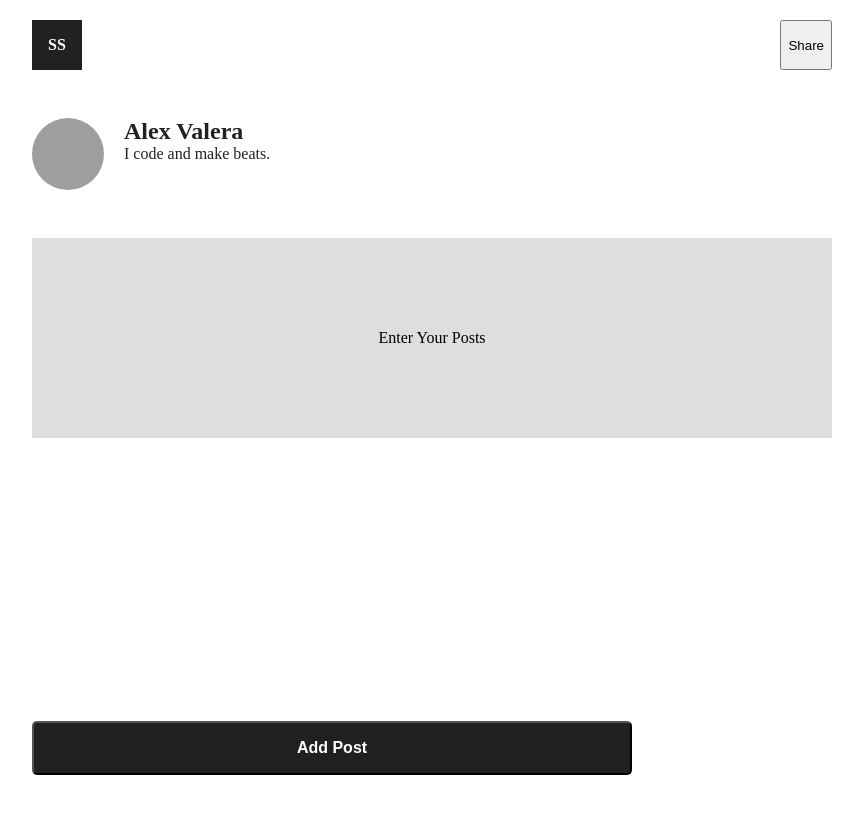
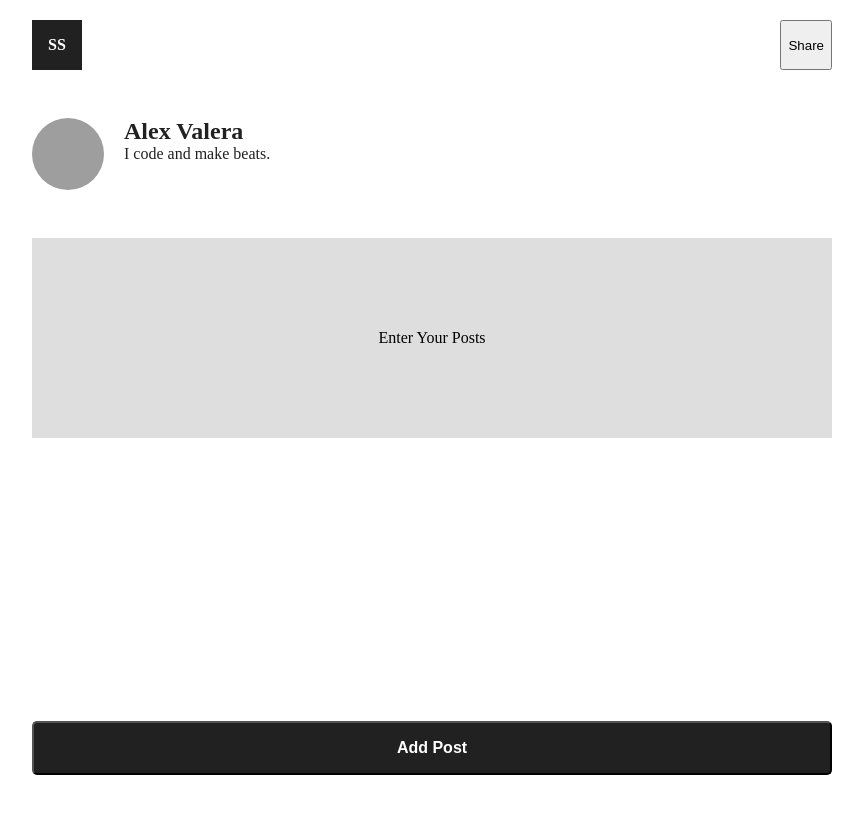
Before and after one commit to alexvalera/link-app, a React app: page / in a window 1280 px wide. Shown: the top 814 px of the page, without its empty margins (208-1071 px from the left). Built offline with nearby package versions, Linux system fonts and the light colour scheme; grey boxes are pictures that could not be loaded.

Commit message:
Adjust style of add post button for desktop

```diff
--- a/src/components/AddPost.tsx
+++ b/src/components/AddPost.tsx
@@ -16,7 +16,7 @@ const AddPostButton = styled.button`
   font-weight: bold;
   padding: 1rem;
   position: fixed;
-  max-width: 600px;
+  max-width: 800px;
   width: 80%;
   right: 25px;
 
```
